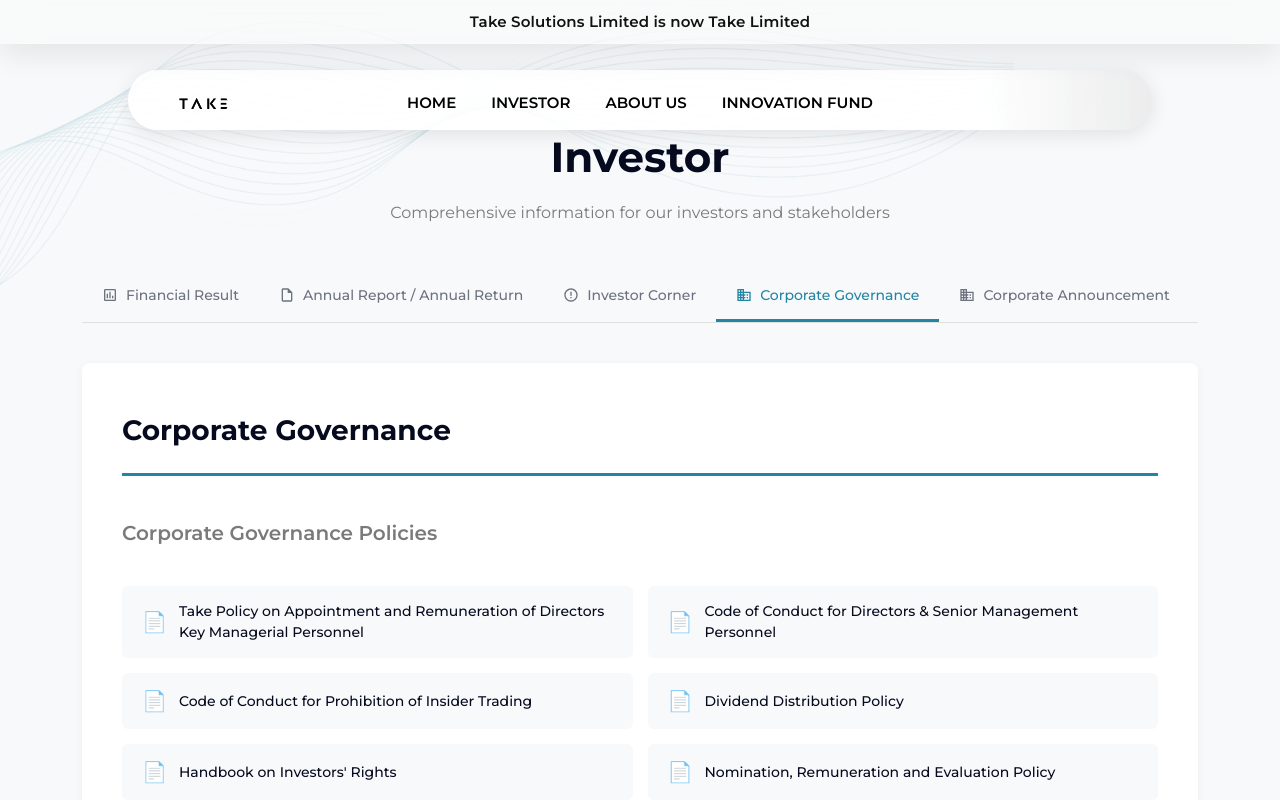
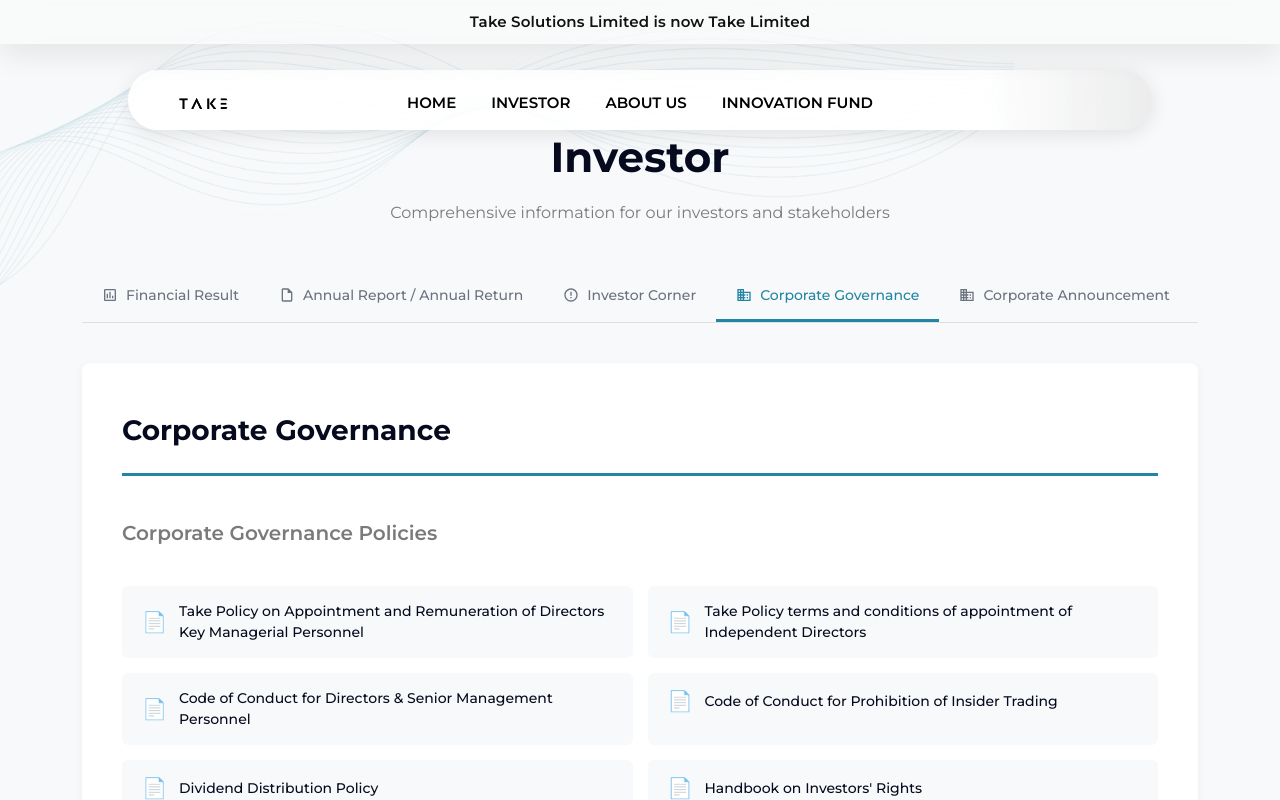
Before and after one commit to Colab-Platforms/TakeSolution, a React (Vite) app: page /investor in a window 1280 px wide. Both pictures are taken after a click on the button "Corporate Governance". Shown: the top 800 px of the page. Built offline with nearby package versions, Linux system fonts and the light colour scheme.

Commit message:
added the independent director's to the corporate goverance

```diff
--- a/src/Components/Investor/CorporateGovernance.jsx
+++ b/src/Components/Investor/CorporateGovernance.jsx
@@ -4,6 +4,7 @@ const CorporateGovernance = () => {
   // Corporate Governance Policies
   const policies = [
     { title: 'Take Policy on Appointment and Remuneration of Directors Key Managerial Personnel', link: 'https://cdn.shopify.com/s/files/1/0636/5226/6115/files/Take_Policy_on_Appointment_and_Remuneration_of_Directors_Key_Managerial_Personnel.pdf?v=1776419616' },
+    { title: 'Take Policy terms and conditions of appointment of Independent Directors', link: 'https://res.cloudinary.com/dlmcpmdpn/image/upload/v1794474852/Take_Policy-terms_and_conditions_of_appointment_of_Independent_Directors_sxnzrb.pdf' },
     // { title: 'Take Policy terms and conditions of appointment of Independent Directors', link: 'https://cdn.shopify.com/s/files/1/0636/5226/6115/files/Take_Policy-terms_and_conditions_of_appointment_of_Independent_Directors.pdf?v=1776417044' },
     { title: 'Code of Conduct for Directors & Senior Management Personnel', link: '/assets/investordata/corporate-governance/Corporate-governance-policies/Code of Conduct for Directors and Senior Management Personnel.pdf' },
     { title: 'Code of Conduct for Prohibition of Insider Trading', link: '/assets/investordata/corporate-governance/Corporate-governance-policies/CODE OF CONDUCT FOR PROHIBITION OF INSIDER TRADING.pdf' },
```
